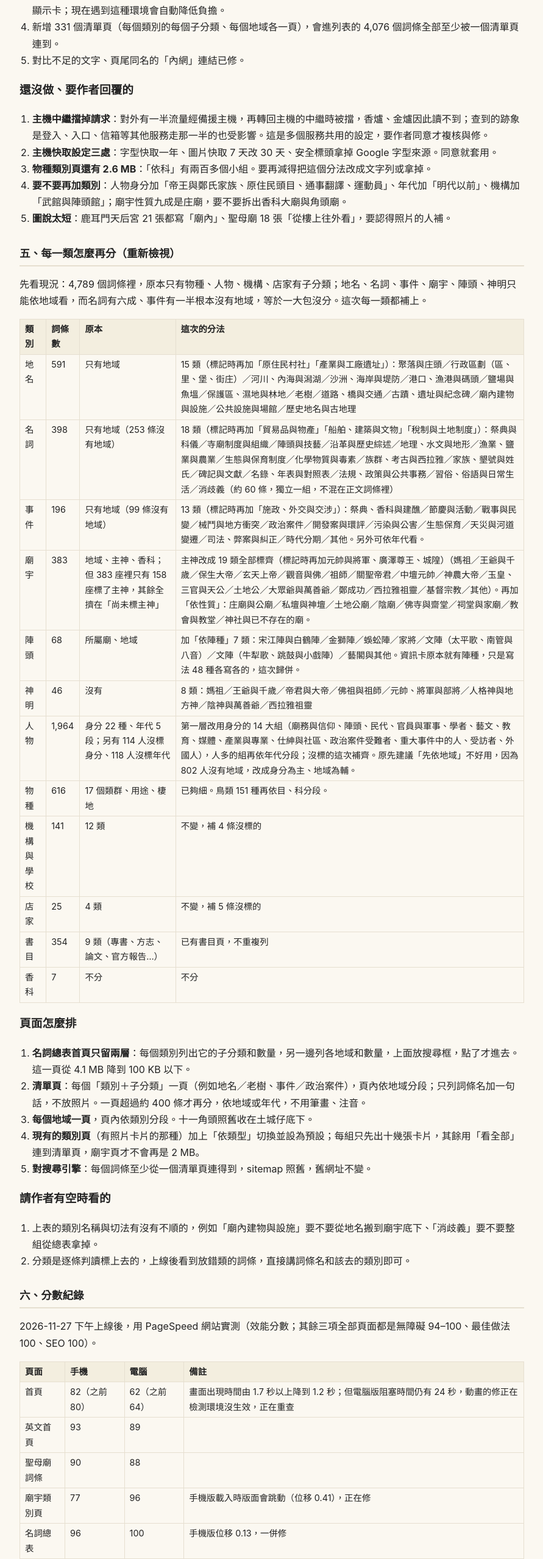
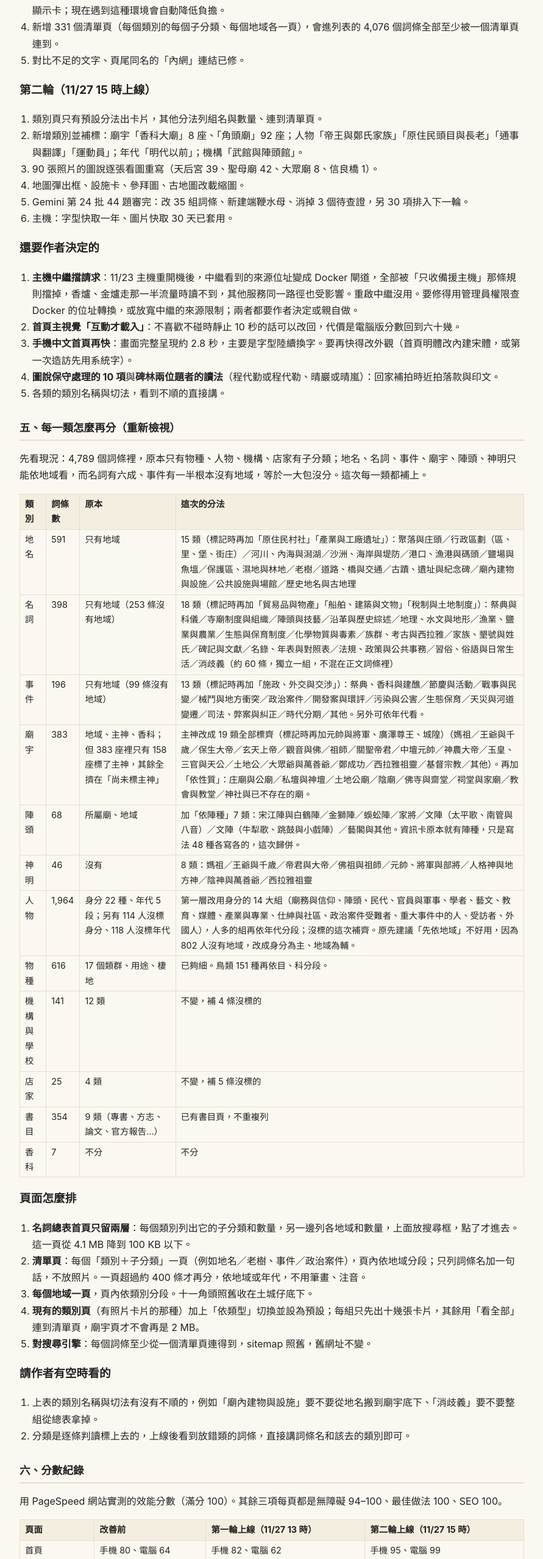
Before and after one commit to ken158ken/tucheng_dev, a plain HTML site: page 網站營運/2026-11-27_SEO與速度改善計畫.html in a window 1280 px wide. Shown: the part 2643-5200 px from the top of the page at 61% size, without its empty margins (194-1085 px from the left). Drawn offline with Linux system fonts and the light colour scheme.

Commit message:
交接網頁：第二輪上線與 PageSpeed 重測
Co-Authored-By: Claude <noreply@anthropic.com>

```diff
--- a/網站營運/2026-11-27_SEO與速度改善計畫.html
+++ b/網站營運/2026-11-27_SEO與速度改善計畫.html
@@ -102,16 +102,23 @@ nav.jump{position:sticky;top:0;z-index:5;background:var(--bg);padding:8px 0;disp
 <li>新增 331 個清單頁（每個類別的每個子分類、每個地域各一頁），會進列表的 4,076 個詞條全部至少被一個清單頁連到。</li>
 <li>對比不足的文字、頁尾同名的「內網」連結已修。</li>
 </ol>
-<h3>還沒做、要作者回覆的</h3>
+<h3>第二輪（11/27 15 時上線）</h3>
 <ol>
-<li><b>主機中繼擋掉請求</b>：對外有一半流量經備援主機，再轉回主機的中繼時被擋，香爐、金爐因此讀不到；查到的跡象是登入、入口、信箱等其他服務走那一半的也受影響。這是多個服務共用的設定，要作者同意才複核與修。</li>
-<li><b>主機快取設定三處</b>：字型快取一年、圖片快取 7 天改 30 天、安全標頭拿掉 Google 字型來源。同意就套用。</li>
-<li><b>物種類別頁還有 2.6 MB</b>：「依科」有兩百多個小組。要再減得把這個分法改成文字列或拿掉。</li>
-<li><b>要不要再加類別</b>：人物身分加「帝王與鄭氏家族、原住民頭目、通事翻譯、運動員」、年代加「明代以前」、機構加「武館與陣頭館」；廟宇性質九成是庄廟，要不要拆出香科大廟與角頭廟。</li>
-<li><b>圖說太短</b>：鹿耳門天后宮 21 張都寫「廟內」、聖母廟 18 張「從樓上往外看」，要認得照片的人補。</li>
-
+<li>類別頁只有預設分法出卡片，其他分法列組名與數量、連到清單頁。</li>
+<li>新增類別並補標：廟宇「香科大廟」8 座、「角頭廟」92 座；人物「帝王與鄭氏家族」「原住民頭目與長老」「通事與翻譯」「運動員」；年代「明代以前」；機構「武館與陣頭館」。</li>
+<li>90 張照片的圖說逐張看圖重寫（天后宮 39、聖母廟 42、大眾廟 8、信良橋 1）。</li>
+<li>地圖彈出框、設施卡、參拜圖、古地圖改載縮圖。</li>
+<li>Gemini 第 24 批 44 題審完：改 35 組詞條、新建端鞭水母、消掉 3 個待查證，另 30 項排入下一輪。</li>
+<li>主機：字型快取一年、圖片快取 30 天已套用。</li>
 </ol>
-
+<h3>還要作者決定的</h3>
+<ol>
+<li><b>主機中繼擋請求</b>：11/23 主機重開機後，中繼看到的來源位址變成 Docker 閘道，全部被「只收備援主機」那條規則擋掉，香爐、金爐走那一半流量時讀不到，其他服務同一路徑也受影響。重啟中繼沒用。要修得用管理員權限查 Docker 的位址轉換，或放寬中繼的來源限制；兩者都要作者決定或親自做。</li>
+<li><b>首頁主視覺「互動才載入」</b>：不喜歡不碰時靜止 10 秒的話可以改回，代價是電腦版分數回到六十幾。</li>
+<li><b>手機中文首頁再快</b>：畫面完整呈現約 2.8 秒，主要是字型陸續換字。要再快得改外觀（首頁明體改內建宋體，或第一次造訪先用系統字）。</li>
+<li><b>圖說保守處理的 10 項</b>與<b>碑林兩位題者的讀法</b>（程代勤或程代勒、晴巖或晴嵐）：回家補拍時近拍落款與印文。</li>
+<li>各類的類別名稱與切法，看到不順的直接講。</li>
+</ol>
 <h2 id="split">五、每一類怎麼再分（重新檢視）</h2>
 <p>先看現況：4,789 個詞條裡，原本只有物種、人物、機構、店家有子分類；地名、名詞、事件、廟宇、陣頭、神明只能依地域看，而名詞有六成、事件有一半根本沒有地域，等於一大包沒分。這次每一類都補上。</p>
 <table><tr><th>類別</th><th>詞條數</th><th>原本</th><th>這次的分法</th></tr>
@@ -144,13 +151,24 @@ nav.jump{position:sticky;top:0;z-index:5;background:var(--bg);padding:8px 0;disp
 </ol>
 
 <h2 id="score">六、分數紀錄</h2>
-<p>2026-11-27 下午上線後，用 PageSpeed 網站實測（效能分數；其餘三項全部頁面都是無障礙 94–100、最佳做法 100、SEO 100）。</p>
-<table><tr><th>頁面</th><th>手機</th><th>電腦</th><th>備註</th></tr>
-<tr><td>首頁</td><td>82（之前 80）</td><td>62（之前 64）</td><td>畫面出現時間由 1.7 秒以上降到 1.2 秒；但電腦版阻塞時間仍有 24 秒，動畫的修正在檢測環境沒生效，正在重查</td></tr>
-<tr><td>英文首頁</td><td>93</td><td>89</td><td></td></tr>
-<tr><td>聖母廟詞條</td><td>90</td><td>88</td><td></td></tr>
-<tr><td>廟宇類別頁</td><td>77</td><td>96</td><td>手機版載入時版面會跳動（位移 0.41），正在修</td></tr>
-<tr><td>名詞總表</td><td>96</td><td>100</td><td>手機版位移 0.13，一併修</td></tr></table>
+<p>用 PageSpeed 網站實測的效能分數（滿分 100）。其餘三項每頁都是無障礙 94–100、最佳做法 100、SEO 100。</p>
+<table><tr><th>頁面</th><th>改善前</th><th>第一輪上線（11/27 13 時）</th><th>第二輪上線（11/27 15 時）</th></tr>
+<tr><td>首頁</td><td>手機 80、電腦 64</td><td>手機 82、電腦 62</td><td>手機 95、電腦 99</td></tr>
+<tr><td>英文首頁</td><td>沒測</td><td>手機 93、電腦 89</td><td>手機 100、電腦 100</td></tr>
+<tr><td>聖母廟詞條</td><td>沒測</td><td>手機 90、電腦 88</td><td>手機 97、電腦 95</td></tr>
+<tr><td>廟宇類別頁</td><td>沒測</td><td>手機 77、電腦 96</td><td>手機 96、電腦 100</td></tr>
+<tr><td>物種類別頁</td><td>沒測</td><td>沒測</td><td>手機 91、電腦 98</td></tr>
+<tr><td>名詞總表</td><td>沒測</td><td>手機 96、電腦 100</td><td>手機 96、電腦 100</td></tr></table>
+<ol>
+<li>首頁電腦版的阻塞時間由 24 秒降到 0.02 秒。原因是中文字型 4 MB 下載期間主視覺動畫剛好載入，檢測機又沒有顯示卡。現在主視覺改成第一次捲動、動滑鼠或觸控才載入，完全不碰則 10 秒後自己出現；動起來之後和原本一樣。</li>
+<li>廟宇類別頁手機版的版面跳動由 0.41 降到 0.002。</li>
+<li>還沒解的：名詞總表手機版仍有 0.13 的版面位移，本機重現不出來，之後再查。</li>
+</ol>
+<table><tr><th>頁面大小</th><th>改善前</th><th>現在</th></tr>
+<tr><td>名詞總表</td><td>4.7 MB</td><td>103 KB</td></tr>
+<tr><td>物種類別頁</td><td>2.6 MB</td><td>553 KB</td></tr>
+<tr><td>廟宇類別頁</td><td>2.3 MB</td><td>418 KB</td></tr>
+<tr><td>人物類別頁</td><td>1.5 MB</td><td>426 KB</td></tr></table>
 
 <h2 id="check">七、怎麼驗收</h2>
 <ol>
```
Also changed, not shown: index.html (+1 -1 lines).
